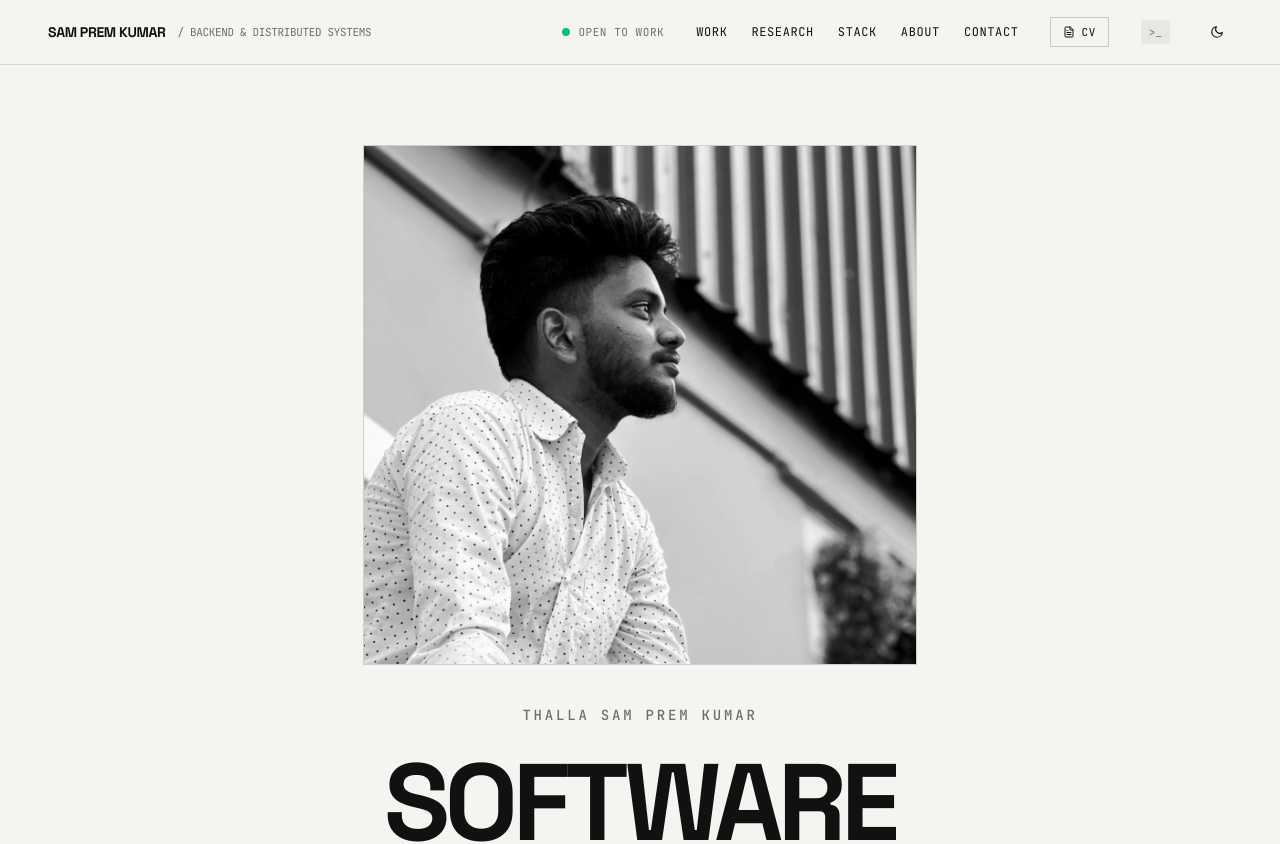
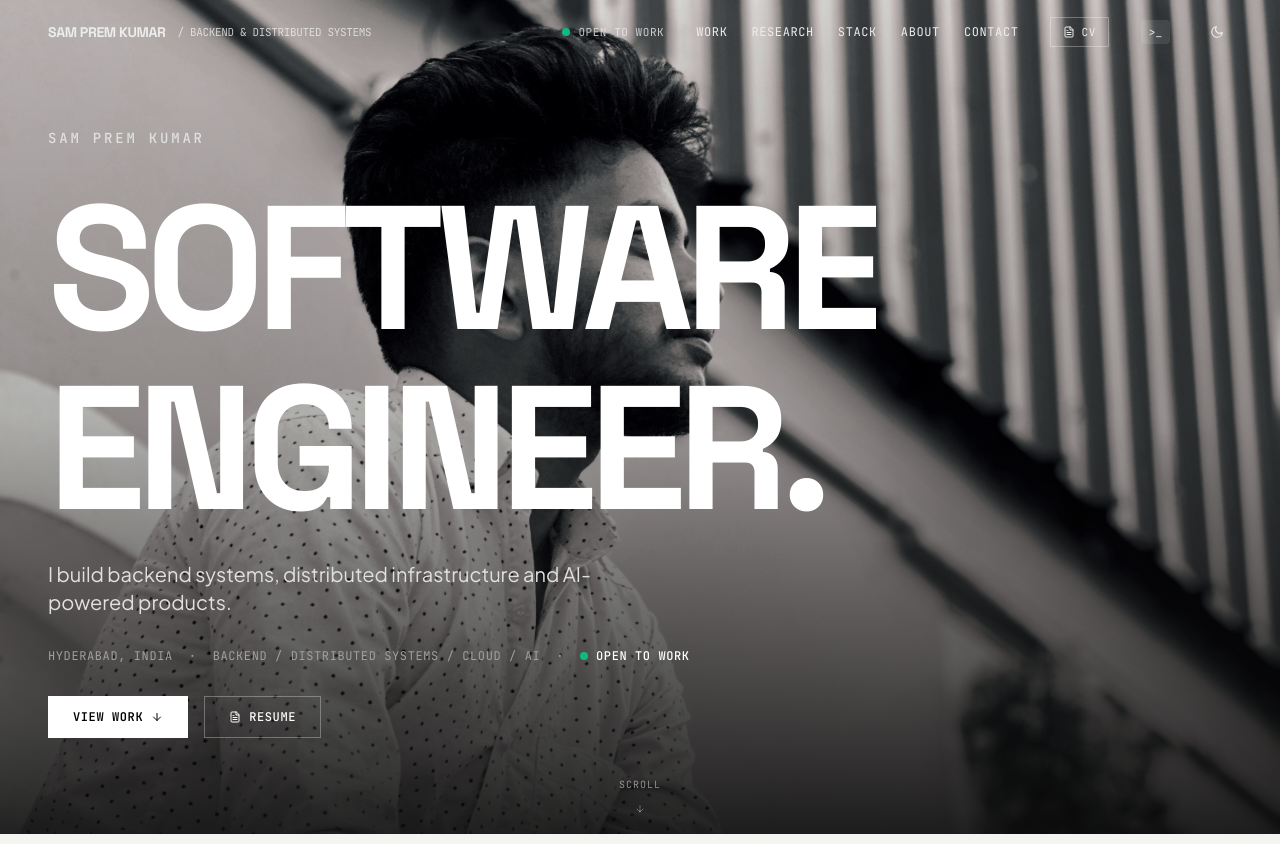
Before and after one commit to sampremm/FlexiPortfolio, a React (Vite) app: page / in a window 1280 px wide. Shown: the top 844 px of the page. Built offline with nearby package versions, Linux system fonts and the light colour scheme.

Commit message:
feat: implement full-bleed cinematic hero layout

```diff
--- a/src/components/layout/MinimalNav.jsx
+++ b/src/components/layout/MinimalNav.jsx
@@ -1,4 +1,4 @@
-import React, { useState } from 'react';
+import React, { useState, useEffect } from 'react';
 import { FiSun, FiMoon, FiMenu, FiX, FiFileText } from 'react-icons/fi';
 import { useTheme } from '../../context/ThemeContext';
 
@@ -13,23 +13,44 @@ const NAV_LINKS = [
 const MinimalNav = ({ onCLIOpen }) => {
   const { dark, toggle } = useTheme();
   const [mobileMenu, setMobileMenu] = useState(false);
+  const [isScrolled, setIsScrolled] = useState(false);
+
+  useEffect(() => {
+    const handleScroll = () => {
+      if (window.scrollY > 50) {
+        setIsScrolled(true);
+      } else {
+        setIsScrolled(false);
+      }
+    };
+    window.addEventListener('scroll', handleScroll);
+    return () => window.removeEventListener('scroll', handleScroll);
+  }, []);
 
   const scrollTo = (id) => {
     document.getElementById(id)?.scrollIntoView({ behavior: 'smooth' });
     setMobileMenu(false);
   };
 
+  const navClasses = isScrolled
+    ? "bg-[#F4F4F0]/95 dark:bg-[#0D0E11]/95 backdrop-blur-md border-b border-black/[0.12] dark:border-white/[0.12] text-[#111111] dark:text-[#EDEDED]"
+    : "bg-transparent border-b border-transparent text-[#EDEDED]";
+
+  const subTextClasses = isScrolled
+    ? "text-[#6F6F6F] dark:text-[#9E9E9E]"
+    : "text-[#EDEDED]/80";
+
   return (
-    <nav className="sticky top-0 z-40 w-full bg-[#F4F4F0]/90 dark:bg-[#0D0E11]/90 backdrop-blur-sm border-b border-black/[0.12] dark:border-white/[0.12] transition-colors duration-200">
+    <nav className={`fixed top-0 z-50 w-full transition-all duration-300 ${navClasses}`}>
       <div className="max-w-7xl mx-auto px-6 md:px-12 h-16 flex items-center justify-between">
 
         {/* Left: Brand */}
         <button
           onClick={() => window.scrollTo({ top: 0, behavior: 'smooth' })}
-          className="font-display font-bold tracking-tight text-sm uppercase text-[#111111] dark:text-[#EDEDED] hover:opacity-70 transition-opacity flex items-center gap-3"
+          className="font-display font-bold tracking-tight text-sm uppercase hover:opacity-70 transition-opacity flex items-center gap-3"
         >
           <span>SAM PREM KUMAR</span>
-          <span className="hidden sm:inline-block text-[11px] font-mono text-[#6F6F6F] dark:text-[#9E9E9E] font-normal">
+          <span className={`hidden sm:inline-block text-[11px] font-mono font-normal ${subTextClasses}`}>
             / BACKEND &amp; DISTRIBUTED SYSTEMS
           </span>
         </button>
@@ -37,13 +58,13 @@ const MinimalNav = ({ onCLIOpen }) => {
         {/* Right: Desktop Navigation Items */}
         <div className="hidden md:flex items-center gap-8 text-xs font-mono">
           {/* Status Indicator */}
-          <div className="flex items-center gap-2 text-[11px] text-[#6F6F6F] dark:text-[#9E9E9E]">
+          <div className={`flex items-center gap-2 text-[11px] ${subTextClasses}`}>
             <span className="w-2 h-2 rounded-full bg-[#10B981]" />
             <span className="tracking-wider">OPEN TO WORK</span>
           </div>
 
           {/* Section Links */}
-          <div className="flex items-center gap-6 text-[#111111] dark:text-[#EDEDED]">
+          <div className="flex items-center gap-6">
             {NAV_LINKS.map((link) => (
               <button
                 key={link.id}
@@ -60,7 +81,11 @@ const MinimalNav = ({ onCLIOpen }) => {
             href="https://drive.google.com/file/d/1JrKWKczaGiB1wFtKlGTOknd0KAo9iN1G/view?usp=drive_link"
             target="_blank"
             rel="noreferrer"
-            className="flex items-center gap-1.5 px-3 py-1.5 border border-black/[0.18] dark:border-white/[0.18] hover:border-[#111111] dark:hover:border-[#EDEDED] text-[#111111] dark:text-[#EDEDED] transition-colors text-[11px] tracking-wider"
+            className={`flex items-center gap-1.5 px-3 py-1.5 border transition-colors text-[11px] tracking-wider ${
+              isScrolled
+                ? 'border-black/[0.18] dark:border-white/[0.18] hover:border-[#111111] dark:hover:border-[#EDEDED]'
+                : 'border-white/[0.3] hover:border-white text-[#EDEDED]'
+            }`}
           >
             <FiFileText className="text-xs" />
             <span>CV</span>
@@ -70,7 +95,11 @@ const MinimalNav = ({ onCLIOpen }) => {
           <button
             onClick={onCLIOpen}
             title="Launch Terminal Easter Egg"
-            className="text-[11px] font-mono px-2 py-1 bg-black/5 dark:bg-white/5 hover:bg-black/10 dark:hover:bg-white/10 rounded text-[#6F6F6F] dark:text-[#9E9E9E] transition-colors"
+            className={`text-[11px] font-mono px-2 py-1 rounded transition-colors ${
+              isScrolled
+                ? 'bg-black/5 dark:bg-white/5 hover:bg-black/10 dark:hover:bg-white/10 text-[#6F6F6F] dark:text-[#9E9E9E]'
+                : 'bg-white/10 hover:bg-white/20 text-[#EDEDED]'
+            }`}
           >
             &gt;_
           </button>
@@ -78,7 +107,7 @@ const MinimalNav = ({ onCLIOpen }) => {
           {/* Theme Toggle */}
           <button
             onClick={toggle}
-            className="p-2 text-sm text-[#111111] dark:text-[#EDEDED] hover:opacity-70 transition-opacity"
+            className="p-2 text-sm hover:opacity-70 transition-opacity"
             aria-label="Toggle theme"
           >
             {dark ? <FiSun /> : <FiMoon />}
@@ -89,20 +118,22 @@ const MinimalNav = ({ onCLIOpen }) => {
         <div className="flex md:hidden items-center gap-3">
           <button
             onClick={onCLIOpen}
-            className="text-[11px] font-mono px-2 py-1 bg-black/5 dark:bg-white/5 rounded text-[#6F6F6F] dark:text-[#9E9E9E]"
+            className={`text-[11px] font-mono px-2 py-1 rounded ${
+              isScrolled ? 'bg-black/5 dark:bg-white/5 text-[#6F6F6F] dark:text-[#9E9E9E]' : 'bg-white/10 text-[#EDEDED]'
+            }`}
           >
             &gt;_
           </button>
           <button
             onClick={toggle}
-            className="p-2 text-sm text-[#111111] dark:text-[#EDEDED]"
+            className="p-2 text-sm"
             aria-label="Toggle theme"
           >
             {dark ? <FiSun /> : <FiMoon />}
           </button>
           <button
             onClick={() => setMobileMenu(!mobileMenu)}
-            className="p-2 text-lg text-[#111111] dark:text-[#EDEDED]"
+            className="p-2 text-lg"
             aria-label="Open menu"
           >
             {mobileMenu ? <FiX /> : <FiMenu />}
@@ -113,7 +144,7 @@ const MinimalNav = ({ onCLIOpen }) => {
 
       {/* Mobile Menu Dropdown */}
       {mobileMenu && (
-        <div className="md:hidden border-t border-black/[0.12] dark:border-white/[0.12] bg-[#F4F4F0] dark:bg-[#0D0E11] px-6 py-6 space-y-4 font-mono text-xs">
+        <div className="md:hidden border-t border-black/[0.12] dark:border-white/[0.12] bg-[#F4F4F0] dark:bg-[#0D0E11] text-[#111111] dark:text-[#EDEDED] px-6 py-6 space-y-4 font-mono text-xs">
           <div className="flex items-center gap-2 text-[11px] text-[#6F6F6F] dark:text-[#9E9E9E] pb-2 border-b border-black/[0.08] dark:border-white/[0.08]">
             <span className="w-2 h-2 rounded-full bg-[#10B981]" />
             <span>OPEN TO WORK</span>
--- a/src/components/sections/EditorialHero.jsx
+++ b/src/components/sections/EditorialHero.jsx
@@ -1,19 +1,21 @@
 import React, { useRef } from 'react';
-import { motion, useScroll, useTransform } from 'framer-motion';
-import { FiArrowDown, FiGithub, FiFileText } from 'react-icons/fi';
+import { motion, useScroll, useTransform, useReducedMotion } from 'framer-motion';
+import { FiArrowDown, FiFileText } from 'react-icons/fi';
 import avatarImg from '../../assets/avatar.jpg';
 
 const EditorialHero = () => {
   const containerRef = useRef(null);
+  const prefersReducedMotion = useReducedMotion();
+
   const { scrollYProgress } = useScroll({
     target: containerRef,
     offset: ['start start', 'end start'],
   });
 
-  // Subtle cinematic scroll-away effect (scale 1.00 -> 0.97, subtle translation)
-  const photoScale = useTransform(scrollYProgress, [0, 1], [1, 0.97]);
-  const photoOpacity = useTransform(scrollYProgress, [0, 0.8], [1, 0.75]);
-  const heroY = useTransform(scrollYProgress, [0, 1], [0, 40]);
+  // Parallax effects
+  const y = useTransform(scrollYProgress, [0, 1], [0, prefersReducedMotion ? 0 : -30]);
+  const scale = useTransform(scrollYProgress, [0, 1], [1, prefersReducedMotion ? 1 : 1.04]);
+  const textOpacity = useTransform(scrollYProgress, [0, 0.5], [1, 0]);
 
   const scrollTo = (id) => {
     document.getElementById(id)?.scrollIntoView({ behavior: 'smooth' });
@@ -22,103 +24,103 @@ const EditorialHero = () => {
   return (
     <section
       ref={containerRef}
-      className="relative min-h-[calc(100vh-4rem)] flex flex-col items-center justify-center py-12 md:py-20 px-6 max-w-7xl mx-auto border-b border-black/[0.12] dark:border-white/[0.12]"
+      className="relative w-full min-h-[100svh] overflow-hidden bg-black flex flex-col justify-end"
     >
-      <motion.div style={{ y: heroY }} className="w-full flex flex-col items-center text-center space-y-8 sm:space-y-10">
+      {/* Background Image Layer */}
+      <motion.div
+        style={{ y, scale }}
+        className="absolute inset-0 w-full h-full"
+      >
+        <motion.img
+          initial={{ scale: prefersReducedMotion ? 1 : 1.06, opacity: 0.85 }}
+          animate={{ scale: 1, opacity: 1 }}
+          transition={{ duration: 1.4, ease: [0.16, 1, 0.3, 1] }}
+          src={avatarImg}
+          alt="Thalla Sam Prem Kumar - Software Engineer"
+          className="w-full h-full object-cover object-[center_20%] sm:object-[center_25%] md:object-center grayscale-[0.2] contrast-105"
+        />
+        {/* Readability Gradient Overlay */}
+        <div className="absolute inset-0 bg-gradient-to-b from-black/10 via-black/30 to-[#0A0A0A]/90" />
+      </motion.div>
 
-        {/* Large Professional Portrait */}
-        <motion.div
-          style={{ scale: photoScale, opacity: photoOpacity }}
-          className="w-full sm:w-[90%] md:w-[65%] lg:w-[50%] xl:w-[45%] flex justify-center"
-        >
-          <motion.div
-            initial={{ opacity: 0, y: 40, clipPath: 'inset(12% 0 0 0)' }}
-            animate={{ opacity: 1, y: 0, clipPath: 'inset(0% 0 0 0)' }}
-            transition={{ duration: 0.95, delay: 0.1, ease: [0.16, 1, 0.3, 1] }}
-            className="relative w-full h-[55vh] md:h-[60vh] lg:h-[65vh] overflow-hidden bg-[#EAEAE6] dark:bg-[#14161B] border border-black/[0.12] dark:border-white/[0.12]"
-          >
-            <img
-              src={avatarImg}
-              alt="Thalla Sam Prem Kumar - Backend Engineer"
-              className="w-full h-full object-cover object-[50%_25%] filter grayscale contrast-105 hover:grayscale-0 transition-all duration-700 block"
-            />
-          </motion.div>
-        </motion.div>
+      {/* Content Container (Lower Left Composition) */}
+      <motion.div
+        style={{ opacity: textOpacity }}
+        className="relative z-10 w-full max-w-7xl mx-auto px-6 md:px-12 pb-16 md:pb-24 flex flex-col justify-end pt-32"
+      >
+        <div className="flex flex-col items-start text-left">
 
-        {/* Text Container */}
-        <div className="flex flex-col items-center space-y-5 sm:space-y-6 max-w-4xl mx-auto">
-
-          {/* Top Identity Tag */}
+          {/* Identity Tag */}
           <motion.div
             initial={{ opacity: 0, y: 16 }}
             animate={{ opacity: 1, y: 0 }}
-            transition={{ duration: 0.5, delay: 0.2, ease: [0.16, 1, 0.3, 1] }}
-            className="font-mono text-xs md:text-sm uppercase tracking-[0.2em] text-[#6F6F6F] dark:text-[#9E9E9E] font-medium"
+            transition={{ duration: 0.6, delay: 0.6, ease: "easeOut" }}
+            className="font-mono text-xs md:text-sm uppercase tracking-[0.2em] text-[#E0E0E0] font-medium mb-6 md:mb-8"
           >
-            THALLA SAM PREM KUMAR
+            SAM PREM KUMAR
           </motion.div>
 
-          {/* Massive Headline with Staggered Entrance */}
-          <div className="overflow-hidden space-y-1">
+          {/* Massive Two-Line Headline */}
+          <div className="overflow-hidden space-y-1 mb-6">
             <div className="overflow-hidden">
               <motion.div
-                initial={{ opacity: 0, y: 60 }}
+                initial={{ opacity: 0, y: 50 }}
                 animate={{ opacity: 1, y: 0 }}
-                transition={{ duration: 0.7, delay: 0.28, ease: [0.16, 1, 0.3, 1] }}
-                className="font-display font-bold text-5xl sm:text-7xl md:text-8xl lg:text-[5.4rem] xl:text-[6.8rem] tracking-tighter leading-[0.88] uppercase text-[#111111] dark:text-[#EDEDED]"
+                transition={{ duration: 0.8, delay: 0.7, ease: [0.16, 1, 0.3, 1] }}
+                className="font-display font-bold text-5xl sm:text-7xl md:text-8xl lg:text-[9rem] xl:text-[11rem] tracking-tighter leading-[0.85] uppercase text-white"
               >
                 SOFTWARE
               </motion.div>
             </div>
             <div className="overflow-hidden">
               <motion.div
-                initial={{ opacity: 0, y: 60 }}
+                initial={{ opacity: 0, y: 50 }}
                 animate={{ opacity: 1, y: 0 }}
-                transition={{ duration: 0.7, delay: 0.36, ease: [0.16, 1, 0.3, 1] }}
-                className="font-display font-bold text-5xl sm:text-7xl md:text-8xl lg:text-[5.4rem] xl:text-[6.8rem] tracking-tighter leading-[0.88] uppercase text-[#111111] dark:text-[#EDEDED]"
+                transition={{ duration: 0.8, delay: 0.78, ease: [0.16, 1, 0.3, 1] }}
+                className="font-display font-bold text-5xl sm:text-7xl md:text-8xl lg:text-[9rem] xl:text-[11rem] tracking-tighter leading-[0.85] uppercase text-white"
               >
                 ENGINEER.
               </motion.div>
             </div>
           </div>
 
-          {/* Crisp Single-Sentence Thesis */}
+          {/* Thesis */}
           <motion.p
-            initial={{ opacity: 0, y: 16 }}
-            animate={{ opacity: 1, y: 0 }}
-            transition={{ duration: 0.6, delay: 0.44, ease: [0.16, 1, 0.3, 1] }}
-            className="font-body text-base sm:text-lg md:text-xl text-[#111111] dark:text-[#EDEDED] font-normal leading-relaxed max-w-2xl mx-auto"
+            initial={{ opacity: 0 }}
+            animate={{ opacity: 1 }}
+            transition={{ duration: 0.7, delay: 1.0, ease: "easeOut" }}
+            className="font-body text-base sm:text-lg md:text-xl text-[#E0E0E0] font-normal leading-relaxed max-w-xl mb-8"
           >
             I build backend systems, distributed infrastructure and AI-powered products.
           </motion.p>
 
-          {/* Concise Metadata: Location & Availability */}
+          {/* Metadata */}
           <motion.div
-            initial={{ opacity: 0, y: 14 }}
-            animate={{ opacity: 1, y: 0 }}
-            transition={{ duration: 0.5, delay: 0.52, ease: [0.16, 1, 0.3, 1] }}
-            className="flex flex-col sm:flex-row items-center gap-3 sm:gap-6 font-mono text-xs uppercase tracking-wider text-[#6F6F6F] dark:text-[#9E9E9E] mt-2"
+            initial={{ opacity: 0 }}
+            animate={{ opacity: 1 }}
+            transition={{ duration: 0.7, delay: 1.1, ease: "easeOut" }}
+            className="font-mono text-[11px] sm:text-xs uppercase tracking-wider text-[#A0A0A0] flex flex-wrap items-center gap-2 sm:gap-4 mb-8"
           >
             <span>HYDERABAD, INDIA</span>
             <span className="hidden sm:inline">·</span>
-            <span>BACKEND / CLOUD / AI</span>
+            <span>BACKEND / DISTRIBUTED SYSTEMS / CLOUD / AI</span>
             <span className="hidden sm:inline">·</span>
-            <div className="flex items-center gap-2 text-[#111111] dark:text-[#EDEDED] font-semibold">
+            <div className="flex items-center gap-2 text-white font-medium">
               <span className="w-2 h-2 rounded-full bg-[#10B981]" />
               <span>OPEN TO WORK</span>
             </div>
           </motion.div>
 
-          {/* Action Buttons: VIEW WORK, RESUME, GITHUB */}
+          {/* Actions */}
           <motion.div
-            initial={{ opacity: 0, y: 16 }}
-            animate={{ opacity: 1, y: 0 }}
-            transition={{ duration: 0.5, delay: 0.60, ease: [0.16, 1, 0.3, 1] }}
-            className="flex flex-wrap items-center justify-center gap-4 pt-6"
+            initial={{ opacity: 0 }}
+            animate={{ opacity: 1 }}
+            transition={{ duration: 0.7, delay: 1.2, ease: "easeOut" }}
+            className="flex flex-wrap items-center gap-4"
           >
             <button
               onClick={() => scrollTo('work')}
-              className="inline-flex items-center justify-center font-mono text-xs uppercase tracking-wider font-semibold py-3 px-6 bg-[#111111] text-[#F4F4F0] dark:bg-[#EDEDED] dark:text-[#0D0E11] border border-[#111111] dark:border-[#EDEDED] hover:bg-transparent hover:text-[#111111] dark:hover:text-[#EDEDED] transition-all duration-200 gap-2"
+              className="inline-flex items-center justify-center font-mono text-xs uppercase tracking-wider font-semibold py-3 px-6 bg-white text-black hover:bg-transparent hover:text-white border border-white transition-all duration-300 gap-2"
             >
               <span>VIEW WORK</span>
               <FiArrowDown className="text-xs" />
@@ -128,25 +130,32 @@ const EditorialHero = () => {
               href="https://drive.google.com/file/d/1JrKWKczaGiB1wFtKlGTOknd0KAo9iN1G/view?usp=drive_link"
               target="_blank"
               rel="noreferrer"
-              className="inline-flex items-center justify-center font-mono text-xs uppercase tracking-wider font-medium py-3 px-6 bg-transparent text-[#111111] dark:text-[#EDEDED] border border-black/[0.18] dark:border-white/[0.18] hover:border-[#111111] dark:hover:border-[#EDEDED] transition-all duration-200 gap-2"
+              className="inline-flex items-center justify-center font-mono text-xs uppercase tracking-wider font-medium py-3 px-6 bg-transparent text-white border border-white/30 hover:border-white transition-all duration-300 gap-2"
             >
               <FiFileText className="text-xs" />
               <span>RESUME</span>
             </a>
-
-            <a
-              href="https://github.com/sampremm"
-              target="_blank"
-              rel="noreferrer"
-              className="inline-flex items-center justify-center font-mono text-xs uppercase tracking-wider font-medium py-3 px-6 bg-transparent text-[#111111] dark:text-[#EDEDED] border border-black/[0.18] dark:border-white/[0.18] hover:border-[#111111] dark:hover:border-[#EDEDED] transition-all duration-200 gap-2"
-            >
-              <FiGithub className="text-xs" />
-              <span>GITHUB</span>
-            </a>
           </motion.div>
         </div>
+      </motion.div>
 
+      {/* Scroll Indicator */}
+      <motion.div
+        initial={{ opacity: 0 }}
+        animate={{ opacity: 1 }}
+        transition={{ duration: 1, delay: 1.5 }}
+        style={{ opacity: textOpacity }}
+        className="absolute bottom-6 left-1/2 -translate-x-1/2 flex flex-col items-center gap-2 text-white/50 font-mono text-[10px] tracking-widest uppercase"
+      >
+        <span>SCROLL</span>
+        <motion.div
+          animate={{ y: [0, 4, 0] }}
+          transition={{ duration: 2, repeat: Infinity, ease: "easeInOut" }}
+        >
+          <FiArrowDown />
+        </motion.div>
       </motion.div>
+
     </section>
   );
 };
```
